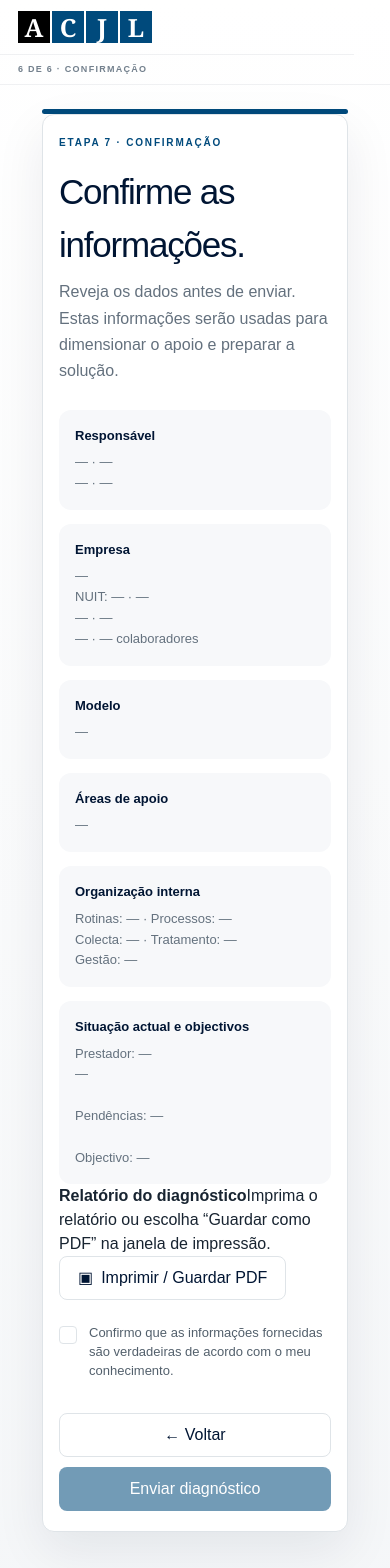
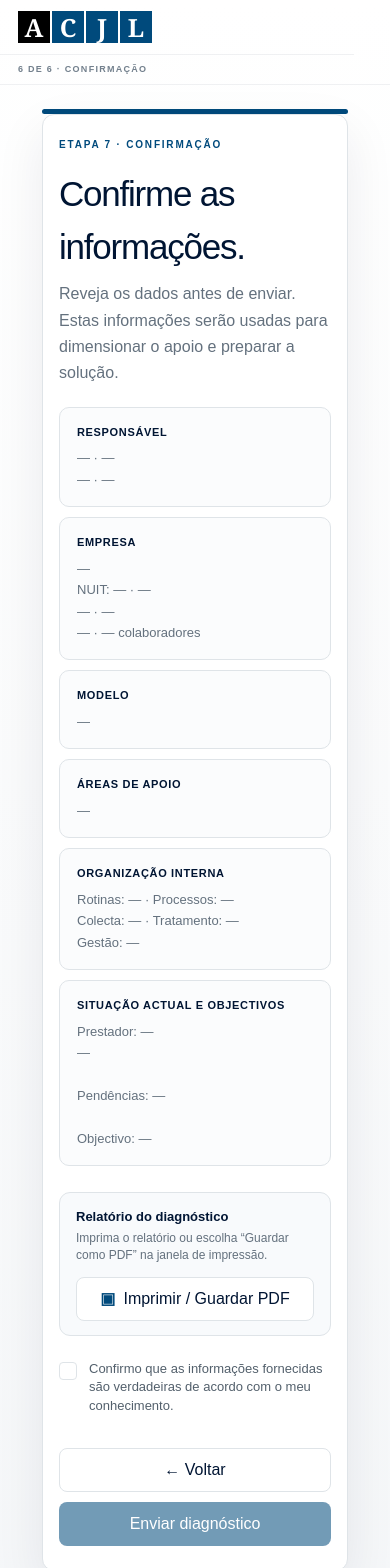
Before and after one commit to acjl-mz/acjl-onboarding, a Next.js app: page /diagnostico/revisao in a window 390 px wide. Shown: the top 1568 px of the page. Built offline with nearby package versions, Linux system fonts and the light colour scheme.

Commit message:
refine diagnostic report and print styling

```diff
--- a/app/globals.css
+++ b/app/globals.css
@@ -68,3 +68,33 @@
   .review-grid > div { break-inside: avoid; margin-bottom: 18px; }
   body { print-color-adjust: exact; -webkit-print-color-adjust: exact; }
 }
+
+/* Review report refinement */
+.review-card{padding:32px 36px 36px}
+.review-card>p{max-width:720px}
+.review-toolbar{display:flex;align-items:center;justify-content:space-between;gap:20px;margin:26px 0 20px;padding:14px 16px;border:1px solid var(--acjl-line);border-radius:11px;background:#f8fafc}
+.review-toolbar-copy{display:grid;gap:3px;min-width:0}
+.review-toolbar-copy strong{font-size:13px;color:var(--acjl-navy)}
+.review-toolbar-copy span{font-size:12px;line-height:1.45;color:var(--acjl-muted)}
+.review-print-button{flex:none;white-space:nowrap}
+.review-print-button span{color:var(--acjl-blue);font-weight:800}
+.review-grid{gap:10px;margin-top:20px}
+.review-grid>div{padding:16px 17px;border:1px solid var(--acjl-line);border-radius:10px;background:#fbfcfd}
+.review-grid>div>strong{font-size:11px;letter-spacing:.06em;text-transform:uppercase}
+.review-grid>div>span{font-size:13px;line-height:1.65}
+@media(max-width:700px){
+  .review-card{padding:22px 16px 24px}
+  .review-toolbar{display:grid;gap:12px}
+  .review-print-button{width:100%}
+}
+@media print{
+  @page{size:A4;margin:14mm 13mm}
+  .acjl-top,.acjl-actions,.review-toolbar,.check-line,.acjl-footer,.acjl-button{display:none!important}
+  .review-page,.review-shell,.review-card{background:#fff!important;box-shadow:none!important}
+  .review-shell{width:100%!important;max-width:none!important;padding:0!important}
+  .review-card{border:0!important;padding:0!important;border-radius:0!important}
+  .review-grid{display:grid!important;grid-template-columns:1fr 1fr;gap:7px!important}
+  .review-grid>div{break-inside:avoid;padding:9px 10px;margin:0!important;border-color:#dfe4e8!important;background:#fff!important}
+  .review-grid>div>strong{font-size:8px!important}
+  .review-grid>div>span{font-size:9px!important;line-height:1.4!important}
+}
```
